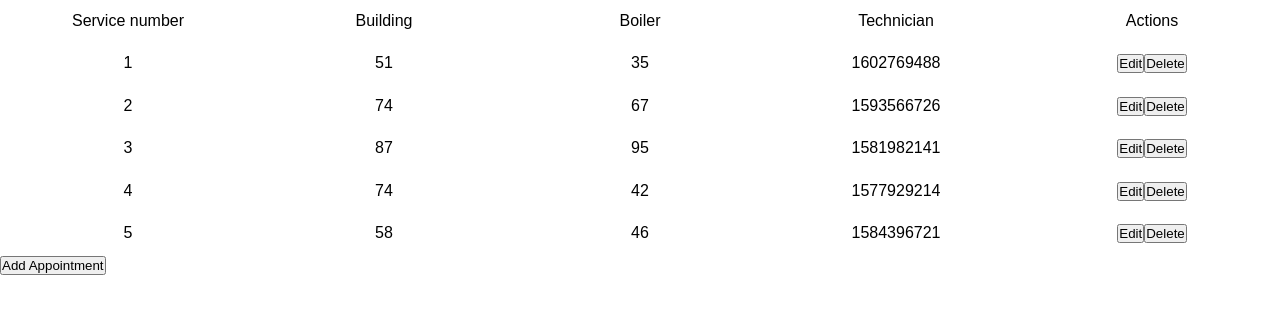
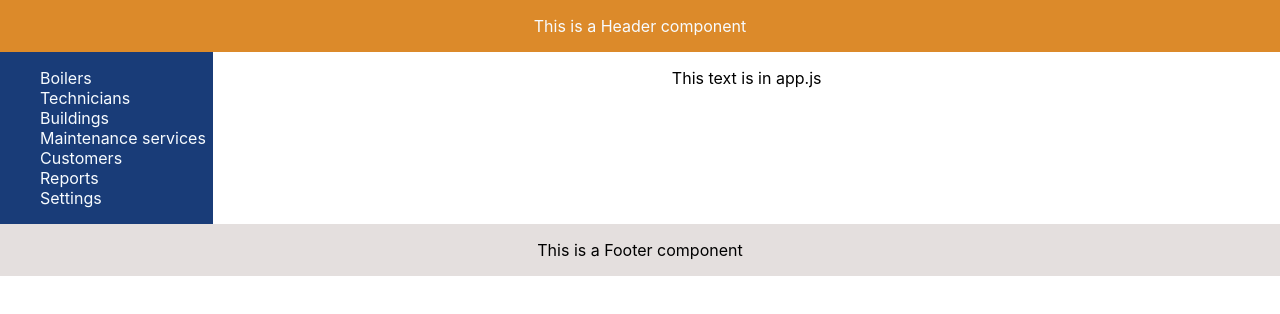
Before and after one commit to bergmannfederico/caldAR-FrontEnd, a React (Create React App) app: page / in a window 1280 px wide. Shown: the top 314 px of the page. Built offline with nearby package versions, Linux system fonts and the light colour scheme.

Commit message:
correct index.js

```diff
--- a/src/index.js
+++ b/src/index.js
@@ -1,11 +1,11 @@
 import React from 'react';
 import ReactDOM from 'react-dom';
 import './index.css';
-import Appointments from './components/Appointments/Appointments';
+import App from './App';
 
 ReactDOM.render(
   <React.StrictMode>
-    <Appointments />
+    <App />
   </React.StrictMode>,
   document.getElementById('root')
 );
```
